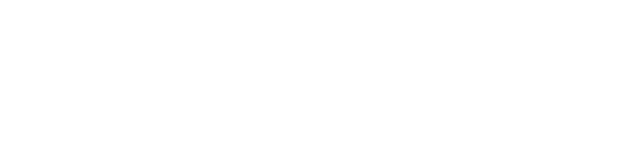
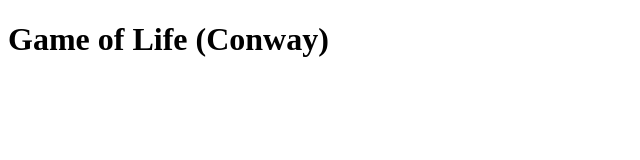
Before and after one commit to albertvallsbe/202209-w2-ch5-albert-valls, a website: page public/index.html in a window 1280 px wide. Shown: the whole page, without its empty margins (0-640 px from the left). Drawn offline with Linux system fonts and the light colour scheme.

Commit message:
Add favicon

```diff
--- a/public/index.html
+++ b/public/index.html
@@ -7,8 +7,13 @@
     <meta name="viewport" content="width=device-width, initial-scale=1.0" />
     <title>W2 Chwe</title>
     <script src="/public/js/main.js"></script>
+    <link rel="shortcut icon" href="../src/Images/GoL-favicon.png" type="image/x-icon" />
 </head>
 
-<body></body>
+<body>
+    <header>
+        <h1>Game of Life (Conway)</h1>
+    </header>
+</body>
 
 </html>
```
Also changed, not shown: src/Images/GoL-favicon.png (added).
